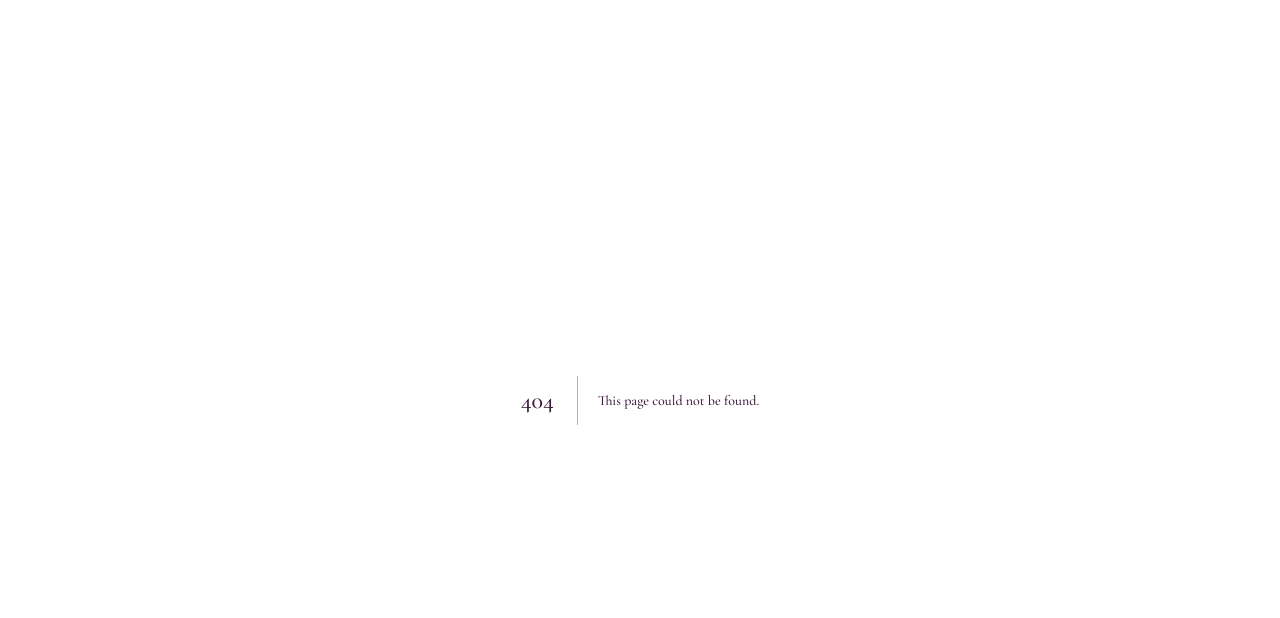
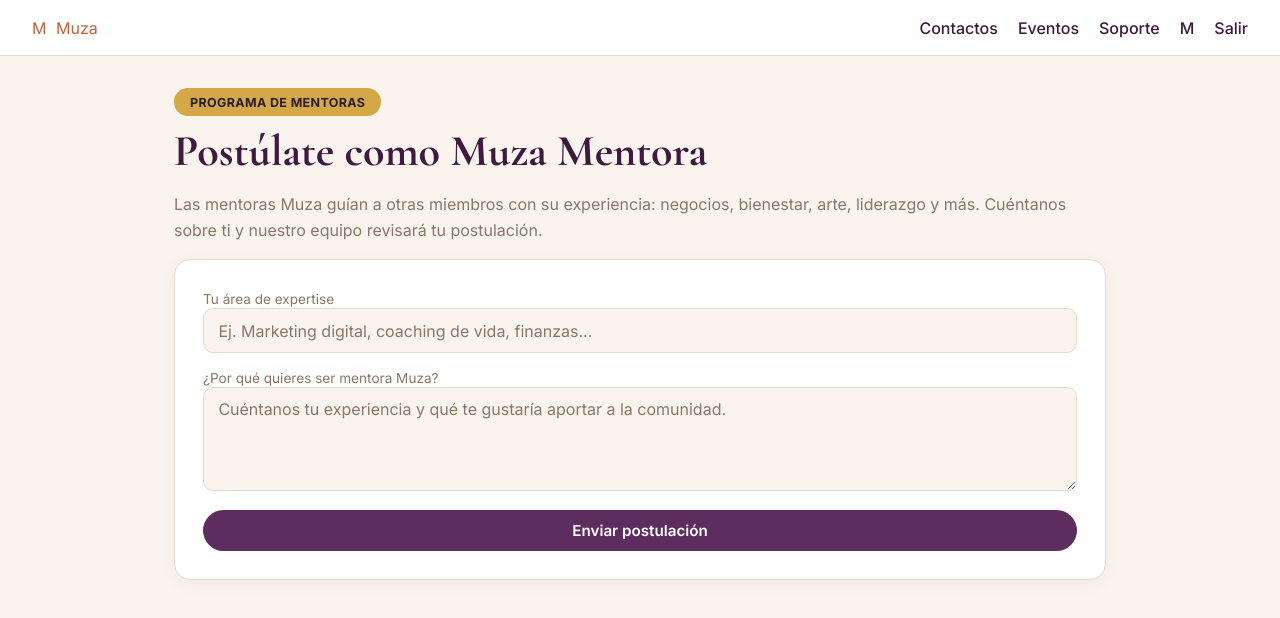
Before and after one commit to somosmuzamarketing-spec/muza-platform, a Next.js app: page /nominar-mentora in a window 1280 px wide. Before the commit this address had no page. Shown: the top 618 px of the page. Built offline with nearby package versions, Linux system fonts and the light colour scheme; no server answers; the database is empty; sample sign-in values are in the browser's storage.

Commit message:
Create page.tsx

```diff
--- /dev/null
+++ b/src/app/nominar-mentora/page.tsx
@@ -0,0 +1,48 @@
+import { getServerSession } from "next-auth";
+import { authOptions } from "@/lib/auth";
+import { prisma } from "@/lib/prisma";
+import { redirect } from "next/navigation";
+import TopNav from "@/components/TopNav";
+import NominationForm from "@/components/NominationForm";
+import { nominateMentora } from "./actions";
+
+export default async function NominarMentoraPage() {
+  const session = await getServerSession(authOptions);
+  const userId = (session?.user as any)?.id;
+  if (!userId) redirect("/login");
+
+  const me = await prisma.user.findUnique({ where: { id: userId } });
+  const role = (session?.user as any)?.role;
+
+  return (
+    <div>
+      <TopNav name={me?.name || ""} avatarUrl={me?.avatarUrl} role={role} plan={me?.plan} isMentor={me?.isMentor} />
+      <div className="container">
+        <span className="pill-banner">Programa de mentoras</span>
+        <h1 style={{ marginTop: "0.6rem" }}>Postúlate como Muza Mentora</h1>
+        <p style={{ color: "var(--muted)" }}>
+          Las mentoras Muza guían a otras miembros con su experiencia: negocios, bienestar, arte, liderazgo y más.
+          Cuéntanos sobre ti y nuestro equipo revisará tu postulación.
+        </p>
+
+        {me?.isMentor ? (
+          <div className="card">
+            <p style={{ color: "var(--purple)", fontWeight: 600 }}>✓ Ya eres Muza Mentora. Gracias por guiar a la comunidad.</p>
+          </div>
+        ) : (
+          <div className="card">
+            <NominationForm
+              action={nominateMentora}
+              topicLabel="Tu área de expertise"
+              topicPlaceholder="Ej. Marketing digital, coaching de vida, finanzas..."
+              messageLabel="¿Por qué quieres ser mentora Muza?"
+              messagePlaceholder="Cuéntanos tu experiencia y qué te gustaría aportar a la comunidad."
+              submitLabel="Enviar postulación"
+              successMessage="Recibimos tu postulación. Te contactaremos pronto."
+            />
+          </div>
+        )}
+      </div>
+    </div>
+  );
+}
```
